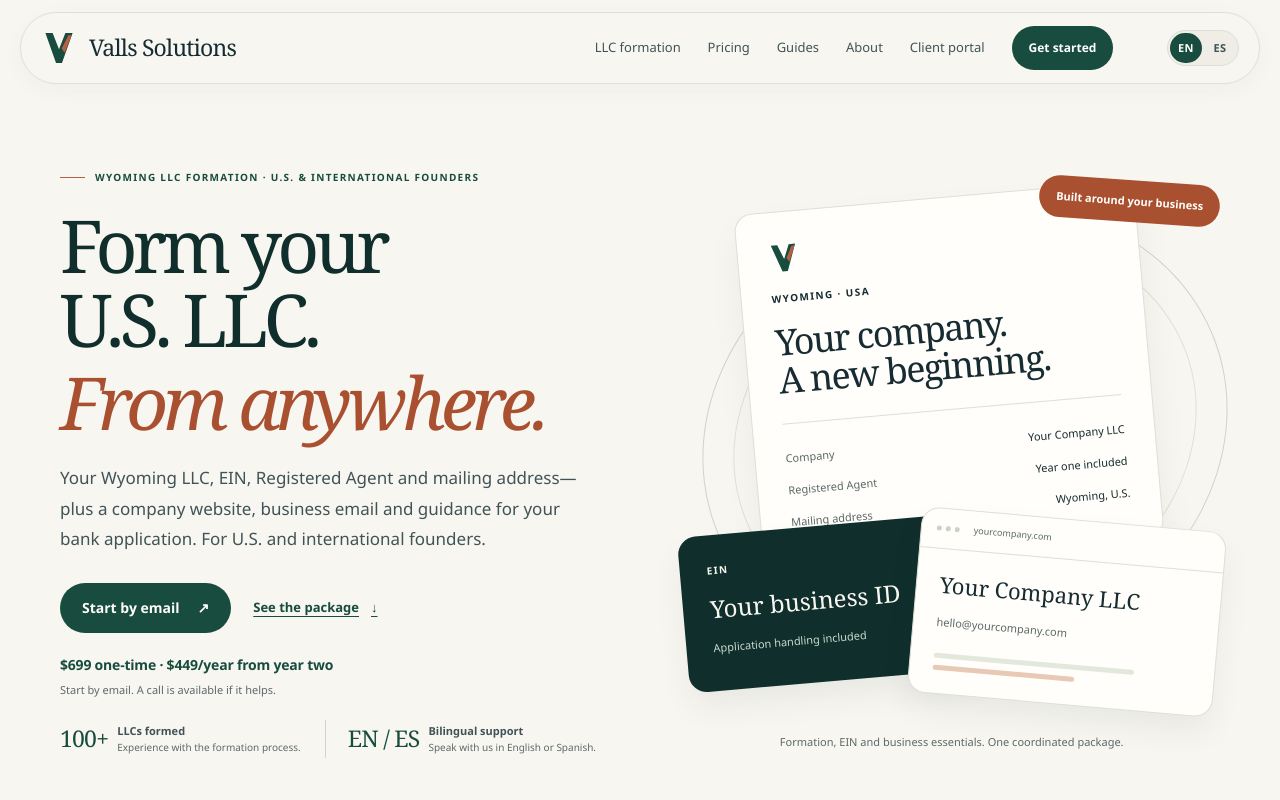
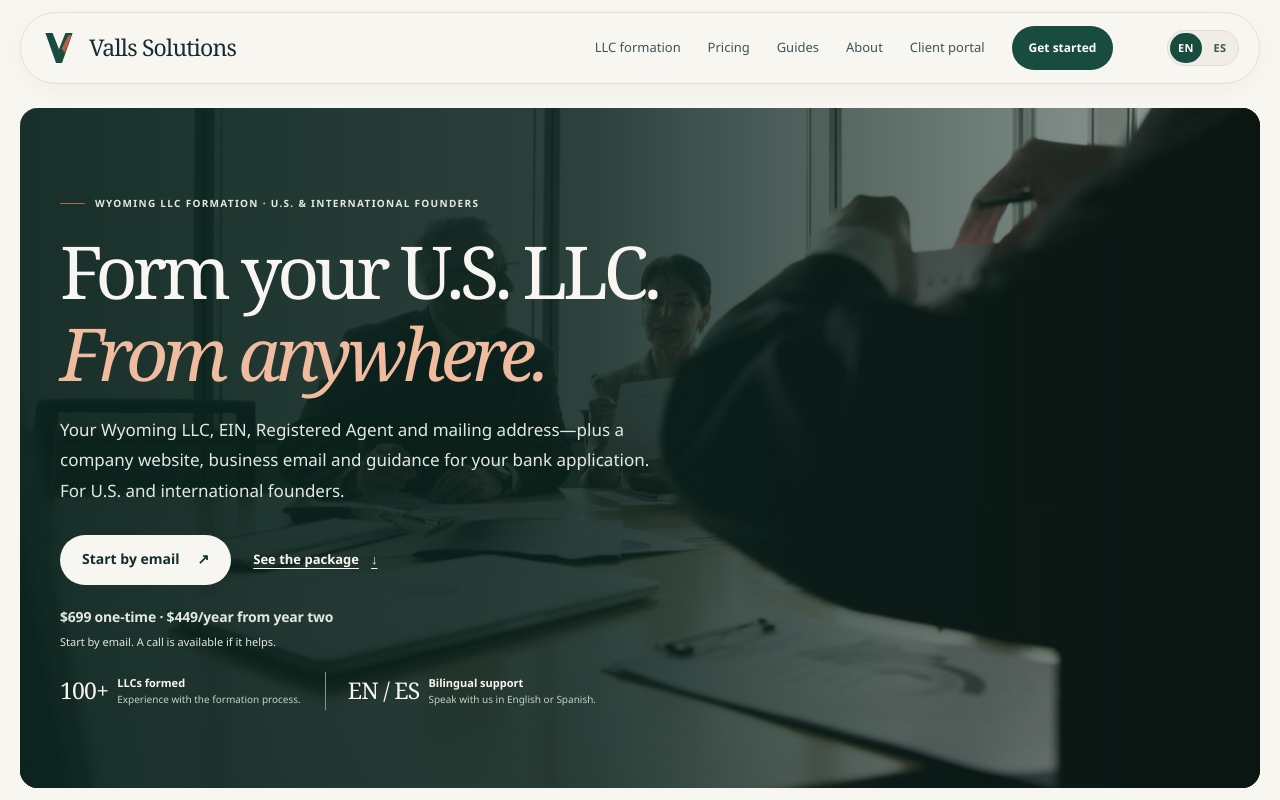
Before and after one commit to ovallsn/vallssolutions, a Next.js app: page / in a window 1280 px wide. Shown: the top 800 px of the page. Built offline with nearby package versions, Linux system fonts and the light colour scheme; no server answers.

Commit message:
Restore hero video and reveal all marketing sections on scroll

```diff
--- a/src/app/(en)/layout.tsx
+++ b/src/app/(en)/layout.tsx
@@ -2,6 +2,7 @@
 import "../globals.css";
 import { ConsentManager } from "@/components/ConsentManager";
 import { SiteFooter } from "@/components/SiteFooter";
+import { HomeMotion } from "@/components/HomeMotion";
 import { SiteHeader } from "@/components/SiteHeader";
 import { SITE_URL } from "@/lib/site";
 
@@ -19,6 +20,7 @@
       <body>
         <SiteHeader locale="en" />
         {children}
+        <HomeMotion />
         <SiteFooter locale="en" />
         <ConsentManager locale="en" />
       </body>
--- a/src/app/(es)/layout.tsx
+++ b/src/app/(es)/layout.tsx
@@ -2,6 +2,7 @@
 import "../globals.css";
 import { ConsentManager } from "@/components/ConsentManager";
 import { SiteFooter } from "@/components/SiteFooter";
+import { HomeMotion } from "@/components/HomeMotion";
 import { SiteHeader } from "@/components/SiteHeader";
 import { SITE_URL } from "@/lib/site";
 
@@ -19,6 +20,7 @@
       <body>
         <SiteHeader locale="es" />
         {children}
+        <HomeMotion />
         <SiteFooter locale="es" />
         <ConsentManager locale="es" />
       </body>
--- a/src/app/globals.css
+++ b/src/app/globals.css
@@ -1595,3 +1595,45 @@
 .annual-card .annual-price { font-size: clamp(62px,8vw,84px); line-height: 1.06; }
 .annual-card .annual-price > span { font-family: var(--sans); font-size: 18px; letter-spacing: 0; }
 @media (max-width: 720px) { .pricing-page-grid { grid-template-columns: 1fr; } }
+/* Video-first hero and section choreography, restored to the owner's brief. */
+.founder-home .founder-hero-band { position: relative; isolation: isolate; overflow: hidden; width: min(1400px,calc(100% - 40px)); margin: 24px auto 0; border-radius: var(--panel-radius); background: var(--green-deep); color: var(--paper); }
+.founder-home .premium-hero { display: block; padding-block: 86px 78px; }
+.founder-home .premium-hero-copy { position: relative; z-index: 2; max-width: 680px; }
+.founder-home .premium-hero h1 { max-width: 680px; color: var(--paper); }
+.founder-home .premium-hero h1 em { color: #f0bb9e; }
+.founder-home .premium-hero-copy > .eyebrow, .founder-home .premium-lede, .founder-home .founder-price-line, .founder-home .premium-hero-note { color: #e2e9df; }
+.founder-home .premium-lede { max-width: 600px; }
+.founder-home .premium-hero .button-dark { background: var(--paper); color: var(--green-deep); }
+.founder-home .premium-hero .button-dark:hover { background: #ead7c7; }
+.founder-home .premium-hero .text-link { color: var(--paper); }
+.founder-home .founder-hero-proof strong, .founder-home .founder-hero-proof span { color: var(--paper); }
+.founder-home .founder-hero-proof small { color: #c4d2c7; }
+.founder-home .founder-hero-proof > div + div { border-color: #82968a; }
+.founder-home .premium-hero-media { position: absolute; inset: 0; z-index: 0; }
+.founder-home .premium-hero-media .hero-visual { height: 100%; }
+.founder-home .premium-hero-media .hero-visual::after { display: none; }
+.founder-home .premium-hero-media .hero-media { height: 100%; aspect-ratio: auto; border: 0; border-radius: 0; background-position: center; }
+.founder-home .premium-hero-media .hero-video { object-position: center; }
+.founder-home .premium-hero-media .video-shade { background: linear-gradient(90deg,rgba(10,34,29,.94) 0%,rgba(10,34,29,.86) 46%,rgba(10,34,29,.4) 100%); }
+.founder-home .premium-hero-media .visual-caption { display: none; }
+.founder-home .premium-hero-media .video-toggle { top: auto; right: 22px; bottom: 22px; border-radius: 999px; z-index: 3; }
+.founder-home .premium-hero-copy { pointer-events: none; }
+.founder-home .premium-hero-copy a { pointer-events: auto; }
+.founder-home .premium-service-list li { transition: background .3s, border-color .3s, transform .3s, box-shadow .3s; }
+.founder-home .premium-service-list li h3, .founder-home .premium-service-list li p, .founder-home .premium-service-list li span { transition: color .3s; }
+@media (hover: hover) and (prefers-reduced-motion: no-preference) {
+ .founder-home .premium-service-list li:hover { background: var(--green-deep); border-color: var(--green-deep); transform: translateY(-5px); box-shadow: 0 14px 32px #102f2c16; }
+ .founder-home .premium-service-list li:hover h3 { color: var(--paper); }
+ .founder-home .premium-service-list li:hover p { color: #d5dfd6; }
+ .founder-home .premium-service-list li:hover span { color: #f0bb9e; }
+}
+@media (max-width: 720px) {
+ .founder-home .founder-hero-band { width: calc(100% - 20px); margin-top: 14px; }
+ .founder-home .premium-hero { width: calc(100% - 40px); padding-block: 46px 86px; }
+ .founder-home .premium-hero-media .video-shade { background: rgba(10,34,29,.87); }
+ .founder-home .premium-hero-media .video-toggle { bottom: 20px; right: 20px; }
+ .founder-home .premium-hero h1 { font-size: clamp(46px,11vw,66px); }
+}
+.founder-home .premium-hero-media { align-self: stretch; height: 100%; width: 100%; }
+.founder-home .premium-hero-media .hero-visual { margin: 0; }
+.founder-home .premium-price-summary { width: 100%; justify-self: stretch; }
--- a/src/components/HomeMotion.tsx
+++ b/src/components/HomeMotion.tsx
@@ -1,9 +1,38 @@
 "use client";
 
 import { useEffect } from "react";
+import { usePathname } from "next/navigation";
+
+const targets = [
+  "main > .page-hero",
+  ".premium-offer > div:first-child",
+  ".premium-service-list li",
+  ".premium-price-summary",
+  ".premium-section-heading",
+  ".journey-controls li",
+  ".journey-detail",
+  ".premium-process-after",
+  ".premium-benefit-list article",
+  ".premium-trust-statement",
+  ".premium-trust-points article",
+  ".premium-audience > div:first-child",
+  ".premium-audience article",
+  ".premium-banking > div:first-child",
+  ".premium-banking li",
+  ".premium-journal-feature",
+  ".premium-journal-rows > a",
+  "main .section-intro",
+  "main .faq-list details",
+  "main .closing-layout",
+  ".pricing-page-grid > div",
+  ".formation-details li",
+  ".contact-panel",
+  "main .page-columns > .page-copy",
+].join(", ");
 
 // Content stays visible without JavaScript. Only elements entering the viewport animate.
 export function HomeMotion() {
+  const pathname = usePathname();
   useEffect(() => {
     const preference = window.matchMedia("(prefers-reduced-motion: reduce)");
     if (!window.IntersectionObserver || !Element.prototype.animate || preference.matches) return;
@@ -13,15 +42,25 @@
         if (!isIntersecting) return;
         observer.unobserve(target);
         if (preference.matches) return;
+        const siblings = target.parentElement ? Array.from(target.parentElement.children) : [];
+        const delay = target.matches("li, article, .premium-journal-rows > a")
+          ? Math.max(0, siblings.indexOf(target) % 3) * 100
+          : 0;
+        target.setAttribute("data-motion", "entering");
         const animation = target.animate(
-          [{ opacity: 0.25, transform: "translateY(20px)" }, { opacity: 1, transform: "translateY(0)" }],
-          { duration: 580, easing: "cubic-bezier(.22,1,.36,1)" },
+          [{ opacity: 0, transform: "translateY(44px)" }, { opacity: 1, transform: "translateY(0)" }],
+          { duration: 850, delay, fill: "backwards", easing: "cubic-bezier(.22,1,.36,1)" },
         );
         animations.add(animation);
-        animation.onfinish = () => animations.delete(animation);
+        const finish = () => {
+          animations.delete(animation);
+          target.setAttribute("data-motion", "complete");
+        };
+        animation.onfinish = finish;
+        animation.oncancel = finish;
       });
-    }, { threshold: 0.12 });
-    document.querySelectorAll(".founder-home .premium-section-heading, .founder-home .premium-benefit-list article, .founder-home .premium-service-list li, .founder-home .premium-journal-grid > a, .founder-home .premium-trust-statement, .founder-home .closing-layout").forEach((element) => observer.observe(element));
+    }, { threshold: 0.08, rootMargin: "0px 0px -32px 0px" });
+    document.querySelectorAll(targets).forEach((element) => observer.observe(element));
     const stop = () => { if (preference.matches) animations.forEach((animation) => animation.cancel()); };
     preference.addEventListener("change", stop);
     return () => {
@@ -29,6 +68,6 @@
       animations.forEach((animation) => animation.cancel());
       preference.removeEventListener("change", stop);
     };
-  }, []);
+  }, [pathname]);
   return null;
 }
--- a/src/components/HomePage.tsx
+++ b/src/components/HomePage.tsx
@@ -1,9 +1,8 @@
 import Link from "next/link";
 import { findBlogArticle } from "@/content/blog/catalog";
 import { ContactActions } from "@/components/ContactActions";
-import { FormationVisual } from "@/components/FormationVisual";
+import { HeroVideo } from "@/components/HeroVideo";
 import { FormationJourney } from "@/components/FormationJourney";
-import { HomeMotion } from "@/components/HomeMotion";
 import type { Locale } from "@/lib/site";
 
 type HomeCopy = {
@@ -413,7 +412,6 @@
       ];
   return (
     <main id="contenido" className="home-page premium-home founder-home">
-      <HomeMotion />
       <section className="premium-hero-band founder-hero-band">
         <div className="section-shell premium-hero founder-hero">
           <div className="premium-hero-copy founder-hero-copy">
@@ -454,7 +452,7 @@
             </div>
           </div>
           <div className="premium-hero-media">
-            <FormationVisual locale={locale} />
+            <HeroVideo locale={locale} />
           </div>
         </div>
       </section>
```
Also changed, not shown: 1 other file (tests, documents, lock files or other folders).
